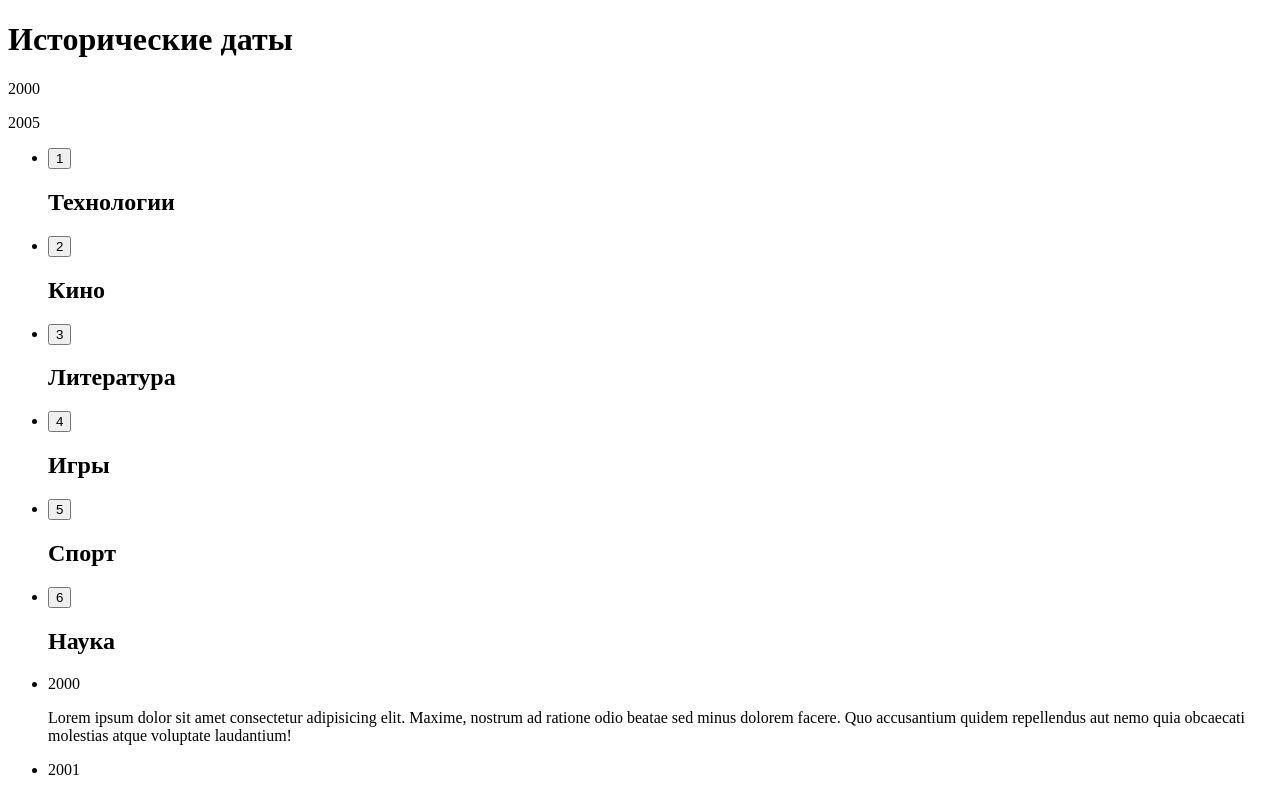
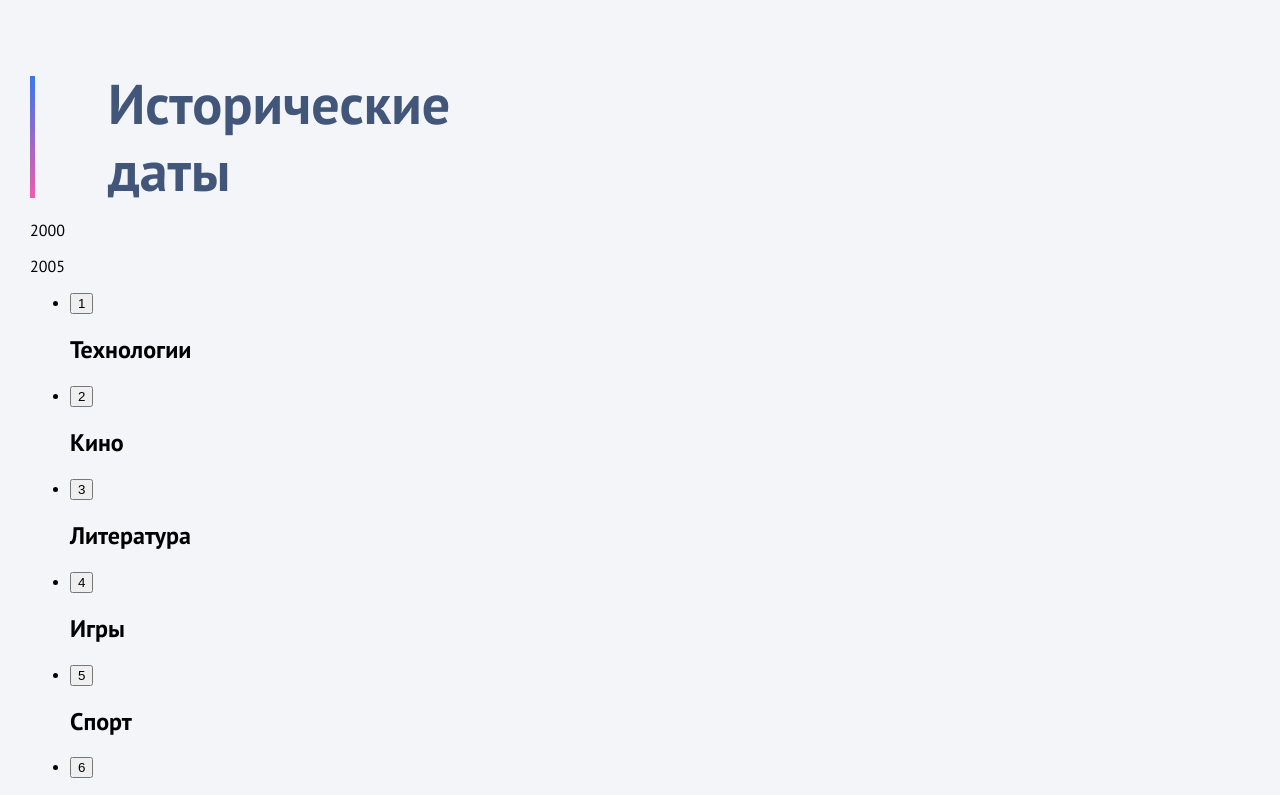
Before and after one commit to Whittun/historical-dates, a React (Create React App) app: page / in a window 1280 px wide. Shown: the top 795 px of the page. Built offline with nearby package versions, Linux system fonts and the light colour scheme.

Commit message:
feat: add common styles

```diff
--- a/public/index.html
+++ b/public/index.html
@@ -3,6 +3,9 @@
   <head>
     <meta charset="utf-8" />
     <meta name="viewport" content="width=device-width, initial-scale=1" />
+    <link rel="preconnect" href="https://fonts.googleapis.com">
+    <link rel="preconnect" href="https://fonts.gstatic.com" crossorigin>
+    <link href="https://fonts.googleapis.com/css2?family=Bebas+Neue&family=PT+Sans:wght@400;700&display=swap" rel="stylesheet">
     <title>Исторические даты</title>
   </head>
   <body>
--- a/src/App.js
+++ b/src/App.js
@@ -7,12 +7,14 @@ import "./styles/index.scss";
 function App() {
   return (
     <div className="App">
-      <h1>
-        Исторические даты
-      </h1>
-      <Period />
-      <Topics />
-      <Slider />
+      <div className="container">
+        <h1 className="main-title">
+          Исторические <span className="break-line">даты</span>
+        </h1>
+        <Period />
+        <Topics />
+        <Slider />
+      </div>
     </div>
   );
 }
--- a/src/styles/index.scss
+++ b/src/styles/index.scss
@@ -3,3 +3,86 @@
 @import "../components/Period/Period.scss";
 @import "../components/Slider/Slider.scss";
 @import "../components/Topics/Topics.scss";
+
+
+body {
+  min-width: 320px;
+  margin: 0;
+
+  font-family: 'PT Sans', sans-serif;
+  /* font-family: 'Bebas Neue', sans-serif; */
+
+  background-color: $background-color;
+}
+
+.break-line {
+  display: block;
+}
+
+.container {
+  max-width: 1280px;
+  padding: 0 20px;
+  padding-top: 58px;
+  margin: 0 auto;
+}
+
+.main-title {
+  margin: 0;
+
+  font-size: 20px;
+  color: $text-color;
+  line-height: 120%;
+}
+
+@media (min-width: 320px) {
+  .main-title {
+    font-size: 6.25vw;
+  }
+}
+
+@media (min-width: 700px) {
+  .container {
+    padding: 0 30px;
+    padding-top: 70px;
+  }
+
+  .main-title {
+    position: relative;
+
+    padding-left: 30px;
+  }
+
+  .main-title::before {
+    content: "";
+
+    position: absolute;
+    left: 0;
+    top: 6px;
+
+    height: calc(100% - 12px);
+    width: 5px;
+
+    background: linear-gradient(180deg, $gradient-color-1 0%, $gradient-color-2 100%);
+  }
+}
+
+@media (min-width: 900px) {
+  .main-title {
+    padding-left: 50px;
+
+    font-size: 56px;
+  }
+}
+
+@media (min-width: 1100px) {
+  .main-title {
+    padding-left: 78px;
+  }
+}
+
+@media (min-width: 1340px) {
+  .container {
+    padding: 0;
+    padding-top: 170px;
+  }
+}
```
